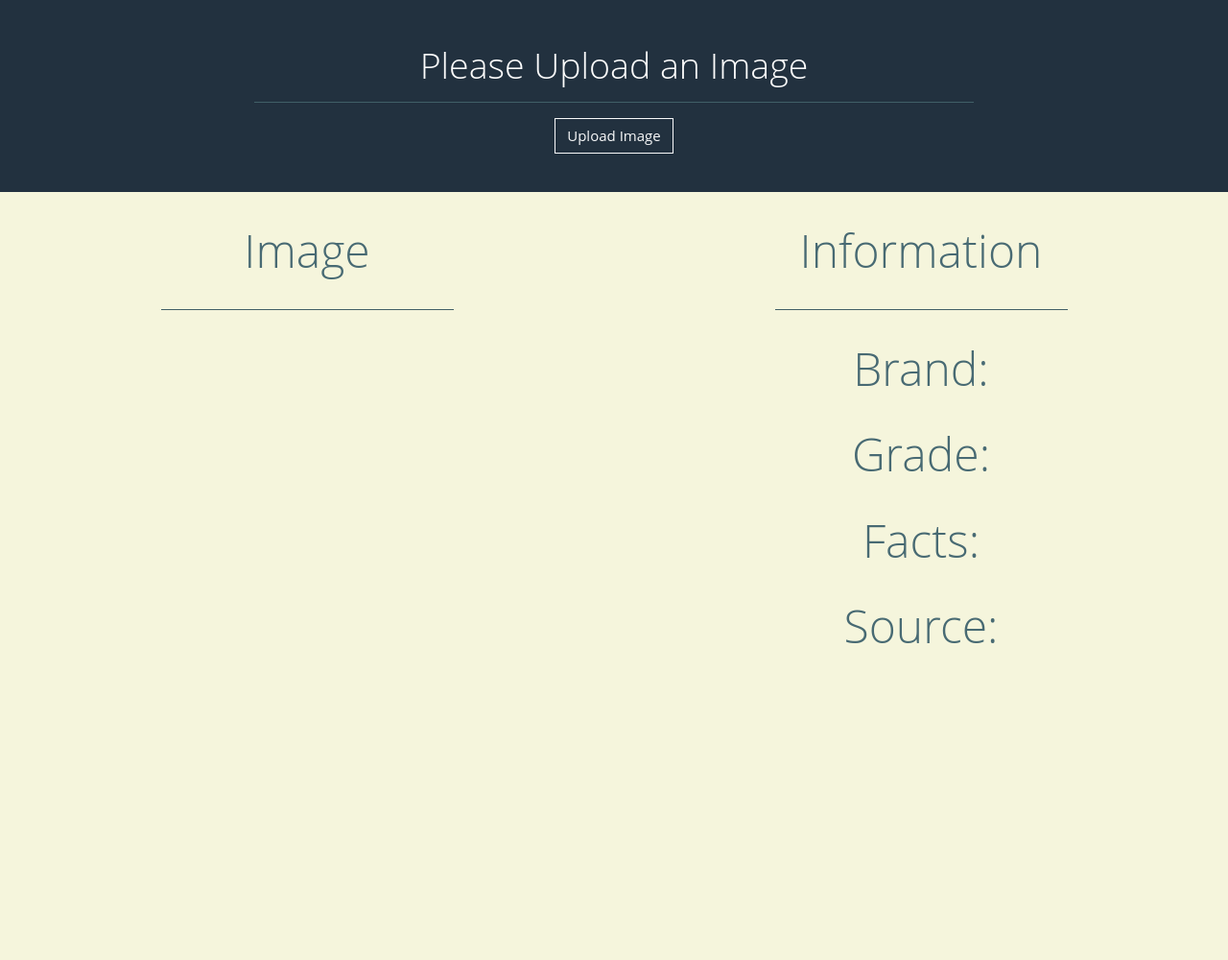
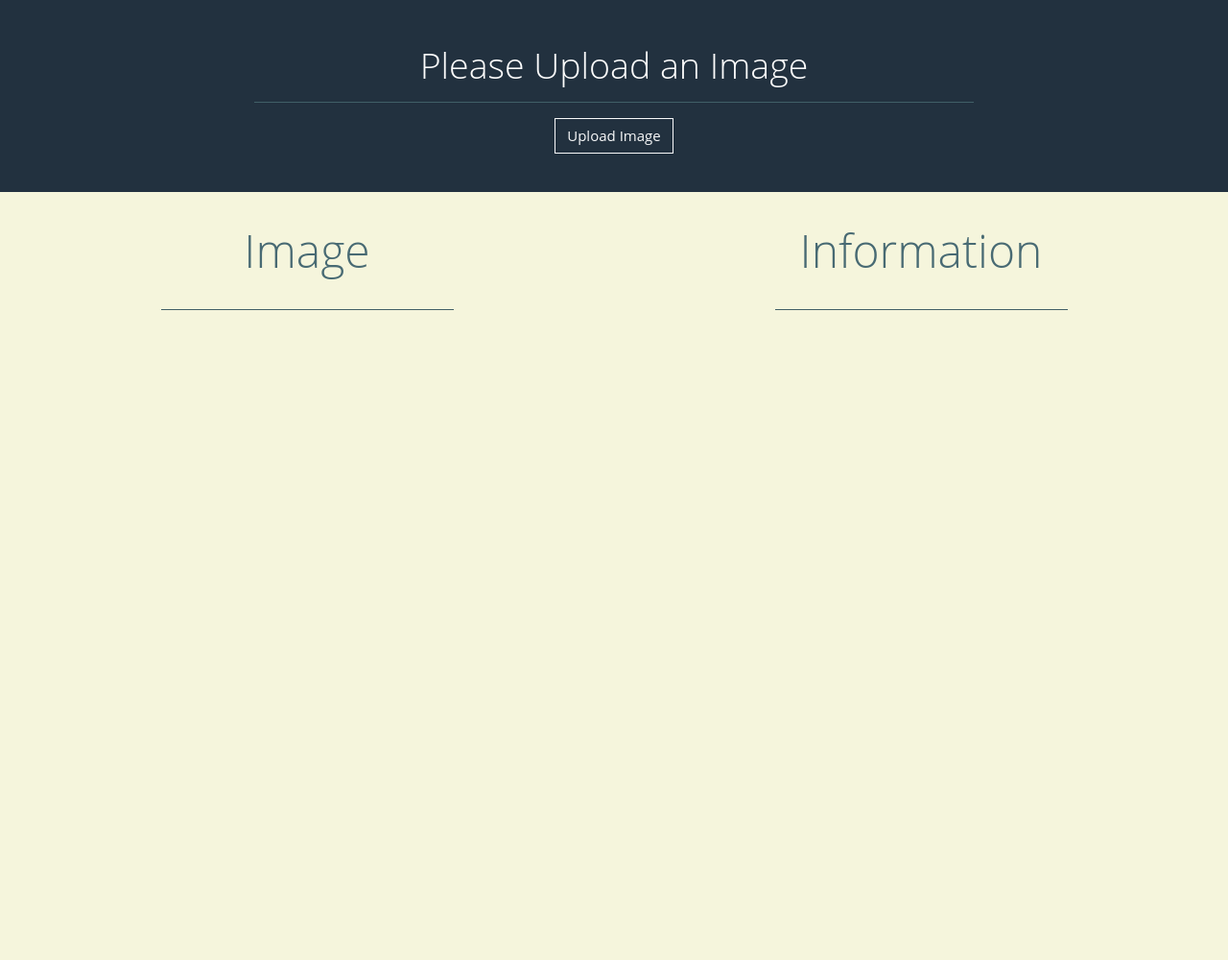
Before and after one commit to LukeM7/HackForHumanity2020, a Flask app: page / in a window 1280 px wide. Shown: the whole page at 96% size. Run offline with Flask 2, Linux system fonts and the light colour scheme; some libraries are stand-ins or nearby versions.

Commit message:
We are done boys

```diff
--- a/trashy/app.py
+++ b/trashy/app.py
@@ -7,32 +7,32 @@ from clarifai.rest import ClarifaiApp
 import json
 
 # name, grade, 3 bullet points, source
-dictionary = {'Pepsi': {0: 'D',
-                        1: 'PepsiCo has managed to decrease its total climate footprint from 2014 to 2017.'
+dictionary = {'Pepsi': {0: 'Large',
+                        1: 'PepsiCo has managed to decrease its total climate footprint from 2014 to 2017. '
                            'PepsiCo scores poorly because the brand remains secretive in its sustainability report'
                            'and refuses to disclose information. PepsiCo mentions target to reduce carbon emissions.',
                         2: 'https://rankabrand.org/soda/Pepsi'},
-              'Coke': {0: 'D',
+              'Coke': {0: 'Large',
                        1: 'Coca-Cola Company implements measures to reduce emissions, but has still increased in overall climate footprint.'
                           'The company mentions using renewable energy, but is not clear about how much.'
                           'Coca-Cola Company implements measures to purchase its other products, such as coffee, tea and fruits, from sustainable sources',
                        2: 'https://rankabrand.org/soda/Coca-Cola'},
-              'Yerba': {0: 'B',
+              'Yerba': {0: 'Medium',
                         1: 'Guayaki harvests yerba in an organic and ecologically friendly manner.'
                             ' Guayaki actively contributes to environmental protection by working to restore 200,000 acres of rainforest. '
                             'The company creates 1,000 living wage jobs for local workers.',
                         2: 'https://magazine.wellwallet.com/gold-indios-guayakis-yerba-mate-ushering-sustainable-economy'},
-              'Kettle Brand': {0: 'B',
+              'Kettle Brand': {0: 'Medium',
                                1: 'After cooking chips with vegetable oil, Kettle Brand converts excess oil to biodiesel to fuel their vehicles.'
                                   'In 2019, Kettle Brand chips cut the amount of materials used in packaging by 43%,'
                                   'reducing greenhouse gas emissions from packaging by 51% and waste from packaging by 2 million pounds.',
                                2: 'https://www.kettlebrand.com/sustainability/'},
-              'Fiji': {0: 'A',
+              'Fiji': {0: 'Small',
                        1: 'In 2007, Fiji Water has managed to keep their total annual carbon footprint low.'
                           'The company is taking measures to continue to lower their carbon emissions and packaging materials.'
                           'Fiji Water has goals to reduce the amount of fuel used in transporting their products.',
                        2: 'https://www.csrwire.com/press_releases/15107-FIJI-Water-Becomes-First-Bottled-Water-Company-to-Release-Carbon-Footprint-of-Its-Products'},
-              'Smartwater': {0: 'D',
+              'Smartwater': {0: 'Large',
                              1: 'Coca-Cola Company implements measures to reduce emissions, but has still increased in overall climate footprint.'
                                 'The company mentions using renewable energy, but is not clear about how much.'
                                 'Coca-Cola Company implements measures to purchase its other products, such as coffee, tea and fruits, from sustainable sources'
--- a/trashy/static/css/main.css
+++ b/trashy/static/css/main.css
@@ -3,12 +3,11 @@
   color: rgba(253, 253, 253, 1);
 }
 
-.paragraph_edit {
+.paragraph-edit {
   font-weight: lighter;
   text-align: center;
+  font-size: 1.5rem;
   color: #486A73; !important
-  font-size: 2.5rem;
-  margin: 2rem 0;
 }
 
 .about-page-sub-title {
@@ -34,6 +33,6 @@
 }
 
 .fill {
-  min-height: 100%;
-  height: 100vh;
+  min-height: 100vh;
+  height: auto;
 }
--- a/trashy/templates/home.html
+++ b/trashy/templates/home.html
@@ -19,13 +19,12 @@
         <img id="output" height="height" width="400" />
       </div>
       <div class="col-lg-6">
-
         <h1 class="about-page-sub-title">Information</h1>
         <hr style="width: 50%; background: #486A73;">
-        <h2 class='about-page-sub-title' id='brand'>Brand: </h2>
-        <h2 class='about-page-sub-title' id='grade'>Grade: </h2>
-        <h2 class='about-page-sub-title' id='facts'>Facts: </h2>
-        <h2 class='about-page-sub-title' id='link'>Source: </h2>
+        <h2><span class='about-page-sub-title' id='brand'></span></h2>
+         <h2><span class='about-page-sub-title' id='grade'></span></h2>
+        <h2 class='about-page-sub-title'><span class='paragraph-edit' id='facts'></span></h2>
+        <h2 class='about-page-sub-title'><a href=id class='paragraph-edit' id='link'></a> </h2>
 
       </div>
     </div>
@@ -43,6 +42,10 @@
       var image = document.getElementById('output');
       image.src = URL.createObjectURL(event.target.files[0]);
 
+      document.getElementById("brand").innerHTML = '';
+      document.getElementById("grade").innerHTML = '';
+      document.getElementById("facts").innerHTML = '';
+      document.getElementById("link").innerHTML = '';
       fetch('/processImage', {
         method: 'POST',
         body: formData
@@ -50,13 +53,17 @@
       .then(response => response.json())
       .then(data => {
         console.log(data)
-        document.getElementById("brand").innerHTML = data[0];
-        document.getElementById("grade").innerHTML = data[1];
+        document.getElementById("brand").innerHTML = 'Brand: '+ data[0];
+        document.getElementById("grade").innerHTML = 'Carbon Footprint: ' + data[1];
         document.getElementById("facts").innerHTML = data[2];
         document.getElementById("link").innerHTML = data[3];
       })
       .catch(error => {
         console.error(error)
+        document.getElementById("brand").innerHTML = 'Image not recognized.<br> Please input a valid image.'
+        document.getElementById("grade").innerHTML = '';
+        document.getElementById("facts").innerHTML = '';
+        document.getElementById("link").innerHTML = '';
       })
   };
 </script>
--- a/trashy/templates/layout.html
+++ b/trashy/templates/layout.html
@@ -3,10 +3,11 @@
 
   <head>
     <meta charset="utf-8">
-    <title>Trashy</title>
-      <link href="https://stackpath.bootstrapcdn.com/bootswatch/4.4.1/cosmo/bootstrap.min.css" rel="stylesheet" integrity="sha384-qdQEsAI45WFCO5QwXBelBe1rR9Nwiss4rGEqiszC+9olH1ScrLrMQr1KmDR964uZ" crossorigin="anonymous">
-      <link rel="stylesheet" href="{{ url_for('static', filename='css/main.css') }}">
-        <!-- <script src="https://stackpath.bootstrapcdn.com/bootstrap/4.4.1/js/bootstrap.min.js" integrity="sha384-wfSDF2E50Y2D1uUdj0O3uMBJnjuUD4Ih7YwaYd1iqfktj0Uod8GCExl3Og8ifwB6" crossorigin="anonymous"></script> -->
+    <title>Sustainable Shopper</title>
+    <link href="https://stackpath.bootstrapcdn.com/bootswatch/4.4.1/cosmo/bootstrap.min.css" rel="stylesheet" integrity="sha384-qdQEsAI45WFCO5QwXBelBe1rR9Nwiss4rGEqiszC+9olH1ScrLrMQr1KmDR964uZ" crossorigin="anonymous">
+    <link rel="shortcut icon" href="{{ url_for('static', filename='images/favicon.ico') }}"/>
+    <link rel="stylesheet" href="{{ url_for('static', filename='css/main.css') }}">
+      <!-- <script src="https://stackpath.bootstrapcdn.com/bootstrap/4.4.1/js/bootstrap.min.js" integrity="sha384-wfSDF2E50Y2D1uUdj0O3uMBJnjuUD4Ih7YwaYd1iqfktj0Uod8GCExl3Og8ifwB6" crossorigin="anonymous"></script> -->
 
 
 
```
Also changed, not shown: trashy/static/images/favicon.ico (added), trashy/userImages/userim.png, 5 other files.
